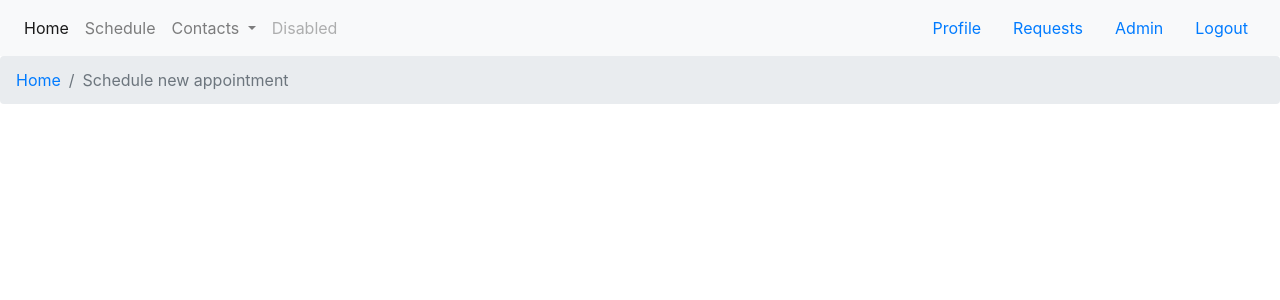
After one commit to Simonm17/medigal, a Django app: page /scheduling/ in a window 1280 px wide. The commit adds this page. Shown: the top 300 px of the page. Run offline with Django 3.2, Linux system fonts and the light colour scheme; the visitor is signed in with stand-in values (Sample User, id 1); data that the repository does not hold is empty; some libraries are stand-ins or nearby versions.

Commit message:
added apptlistview, working on templates and funcs

```diff
--- a/index/templates/index/base.html
+++ b/index/templates/index/base.html
@@ -36,7 +36,7 @@
               <a class="nav-link" href="{% url 'index-home' %}">Home</a>
             </li>
             <li class="nav-item">
-              <a class="nav-link" href="#">Schedule</a>
+              <a class="nav-link" href="{% url 'new_appointment' %}">Schedule</a>
             </li>
             <li class="nav-item dropdown">
               <a class="nav-link dropdown-toggle" href="#" id="navbarDropdown" role="button" data-toggle="dropdown" aria-haspopup="true" aria-expanded="false">
--- /dev/null
+++ b/scheduling/templates/scheduling/appointment_list.html
@@ -0,0 +1,32 @@
+{% extends 'index/base.html' %}
+
+{% block breadcrumb %}
+    <ol class="breadcrumb">
+        <li class="breadcrumb-item"><a href="{% url 'index-home' %}">Home</a></li>
+        <li class="breadcrumb-item active" aria-current="page">Schedule new appointment</li>
+    </ol>
+{% endblock %}
+
+{% block row %}
+    <div class="row">
+        <div class="col">
+            {% for app in appointment %}
+                {% if not app.attended %}
+                    <div>
+                        <a href="{% url 'appointment' app.id %}">View</a>
+                        {{ app.applicant }}
+                        {{ app.appointment_date }}
+                    </div>
+                {% endif %}
+                {% if app.attended %}
+                    <div>
+                        <h5>Attended appointments:</h5>
+                        <a href="{% url 'appointment' app.id %}">View</a>
+                        {{ app.applicant }}
+                        {{ app.appointment_date }}
+                    </div>
+                {% endif %}
+            {% endfor %}
+        </div>
+    </div>
+{% endblock %}
--- a/scheduling/urls.py
+++ b/scheduling/urls.py
@@ -1,7 +1,8 @@
 from django.urls import path
-from .views import NewAppointmentView, AppointmentView
+from .views import NewAppointmentView, AppointmentView, AppointmentListView
 
 urlpatterns = [
+    path('', AppointmentListView.as_view(), name='appointment_list'),
     path('new-appointment/', NewAppointmentView.as_view(), name='new_appointment'),
     path('appointment/<int:pk>/', AppointmentView.as_view(), name='appointment'),
 ]
--- a/scheduling/views.py
+++ b/scheduling/views.py
@@ -1,6 +1,6 @@
 from django.shortcuts import render
 from .models import Appointment
-from .forms import NewAppointmentForm
+from .forms import NewAppointmentForm, AppointmentViewForm
 from applicants.models import Applicant
 from doctors.models import Doctor
 from contacts.models import Address, Telephone, Email
@@ -12,7 +12,7 @@ from django.views.generic.edit import CreateView, DeleteView
 from django.contrib.auth.mixins import LoginRequiredMixin, UserPassesTestMixin
 from django.contrib.messages.views import SuccessMessageMixin
 from django.shortcuts import get_object_or_404
-
+from django.forms.widgets import DateTimeInput
 
 
 class NewAppointmentView(LoginRequiredMixin, SuccessMessageMixin, CreateView):
@@ -31,13 +31,39 @@ class NewAppointmentView(LoginRequiredMixin, SuccessMessageMixin, CreateView):
         form.instance.scheduled_by = self.request.user
         return super().form_valid(form)
 
-class AppointmentView(LoginRequiredMixin, UserPassesTestMixin, UpdateView):
+    def get_context_data(self, **kwargs):
+        context = super().get_context_data(**kwargs)
+        context['title'] = 'Schedule a new medical-legal appointment'
+        return context
+
+class AppointmentListView(LoginRequiredMixin, UserPassesTestMixin, SuccessMessageMixin, ListView):
     model = Appointment
-    fields = '__all__'
+    context_object_name = 'appointment'
+
+    def get_queryset(self):
+        filter_users = Appointment.objects.filter(scheduled_by=self.request.user)
+        filter_order = filter_users.order_by('appointment_date')
+        return filter_order
+
+    def test_func(self):
+        if self.request.user.is_authenticated:
+            return True
+        return False
+
+    def get_context_data(self, **kwargs):
+        context = super().get_context_data(**kwargs)
+        context['title'] = 'View scheduled appointments'
+        return context
+
+
+class AppointmentView(LoginRequiredMixin, UserPassesTestMixin, SuccessMessageMixin, UpdateView):
+    model = Appointment
+    form_class = AppointmentViewForm
     template_name = 'scheduling/appointment_view.html'
+    success_message = 'Updated successfully!'
 
     def test_func(self):
         self.appointment = self.get_object()
-        if self.request.user.is_staff:
+        if self.request.user.is_staff or self.request.user == self.appointment.scheduled_by:
             return True
         return False
```
Also changed, not shown: scheduling/forms.py (+19 -1 lines), scheduling/templates/scheduling/appointment_view.html (+17 -5 lines), scheduling/templates/scheduling/new_appointment.html (+9 -2 lines).
